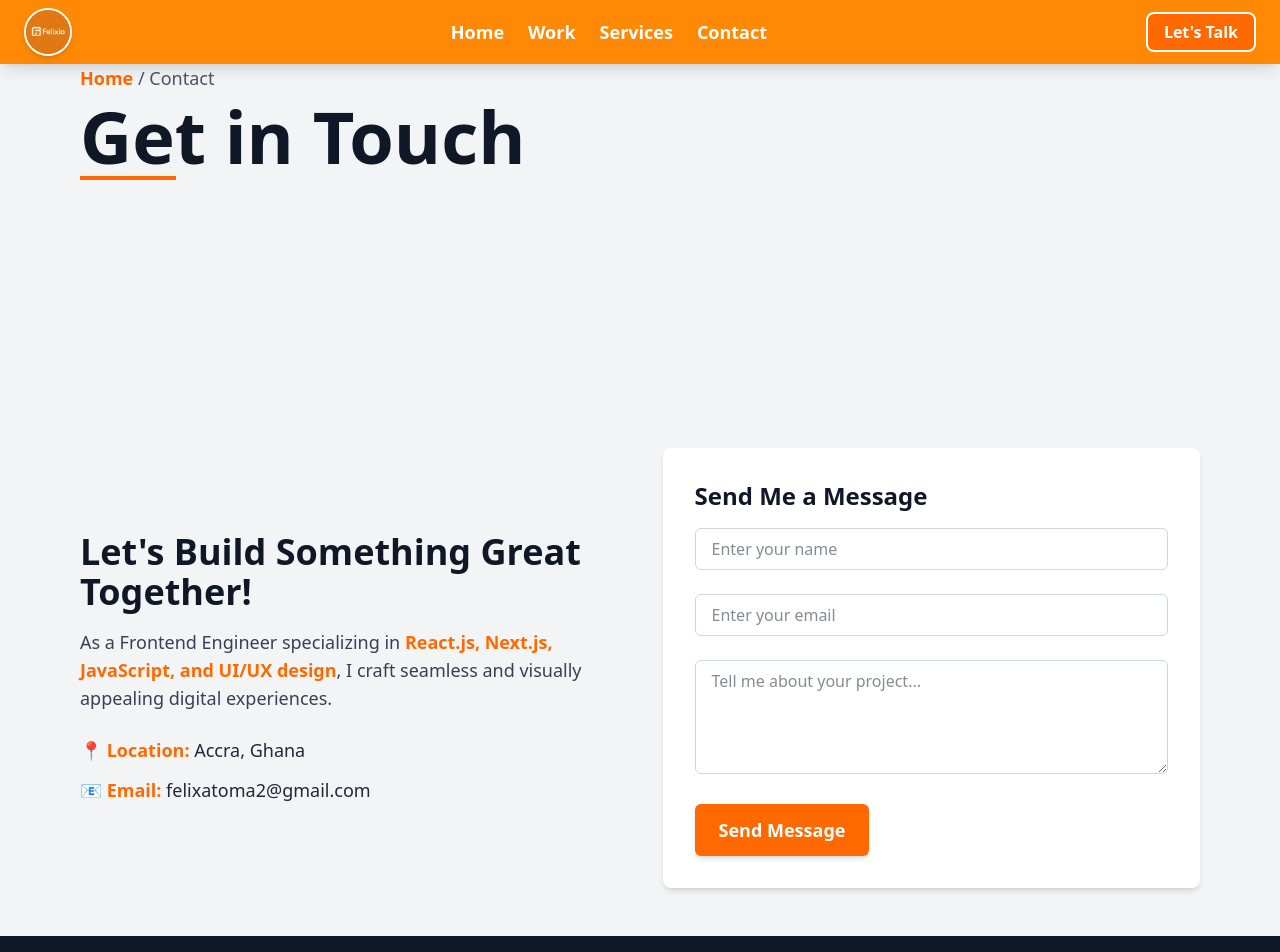
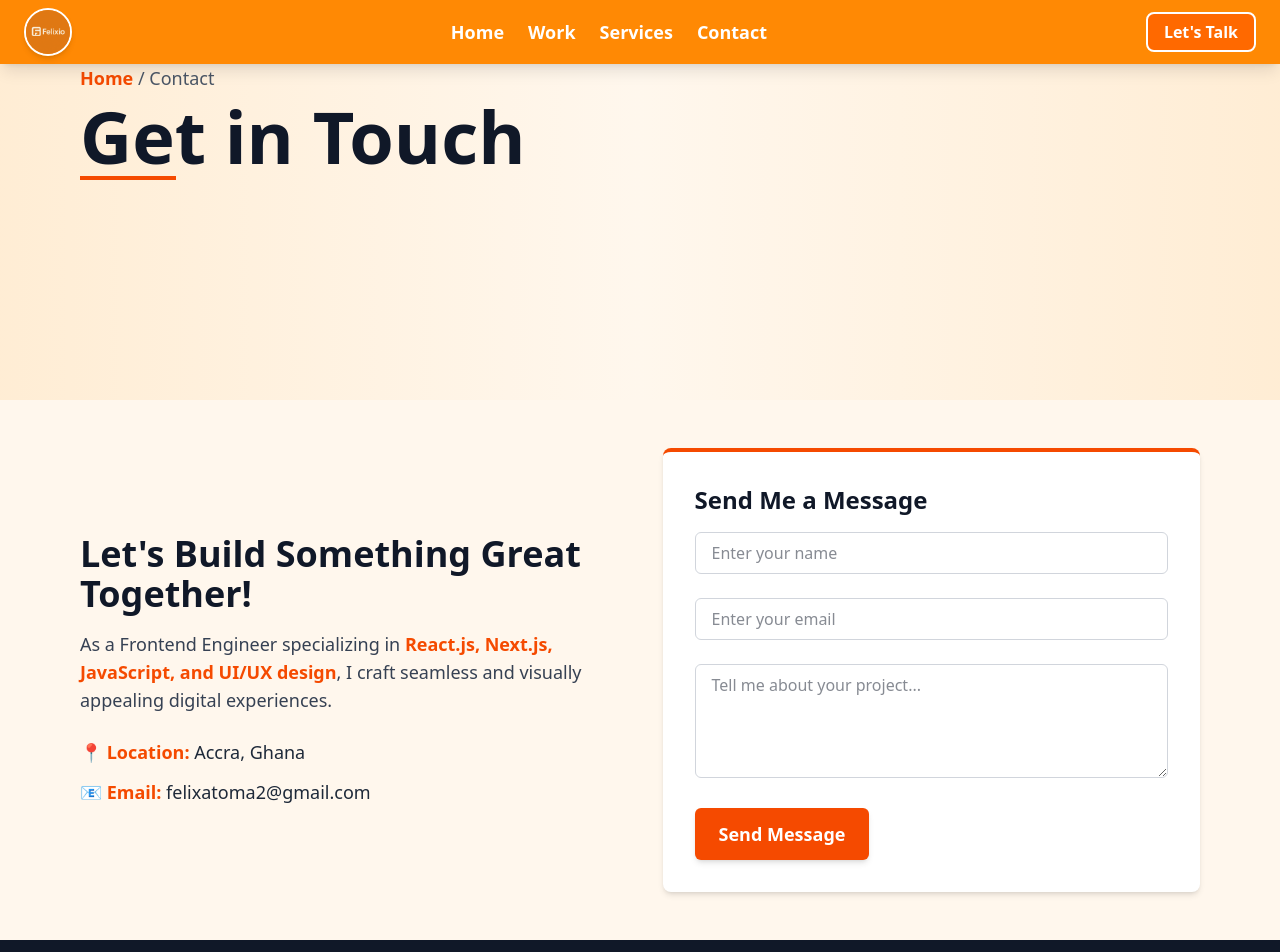
Before and after one commit to felix-atoma/plp-portfolio-689, a React (Vite) app: page /contact in a window 1280 px wide. Shown: the top 952 px of the page. Built offline with nearby package versions, Linux system fonts and the light colour scheme.

Commit message:
final work

```diff
--- a/src/pages/Contact.jsx
+++ b/src/pages/Contact.jsx
@@ -40,37 +40,37 @@ const Contact = () => {
 
   return (
     <>
-      <section className="w-full bg-gray-100 py-16 px-4 md:px-20 min-h-[50vh] flex items-start">
+      <section className="w-full bg-gradient-to-r from-orange-100 via-orange-50 to-orange-100 py-16 px-4 md:px-20 min-h-[50vh] flex items-start">
         <div className="max-w-6xl w-full">
           <div className="text-gray-600 text-base md:text-lg">
-            <span className="text-orange-500 font-semibold">Home</span> / Contact
+            <span className="text-orange-600 font-semibold">Home</span> / Contact
           </div>
           <h2 className="text-5xl md:text-7xl font-extrabold text-gray-900 mt-2 relative inline-block">
             Get in Touch
-            <span className="absolute left-0 -bottom-2 w-16 md:w-24 h-1 bg-orange-500"></span>
+            <span className="absolute left-0 -bottom-2 w-16 md:w-24 h-1 bg-orange-600"></span>
           </h2>
         </div>
       </section>
 
-      <div className="w-full bg-gray-100 py-12 px-4 md:px-20 flex flex-col md:flex-row items-center gap-12">
+      <div className="w-full bg-orange-50 py-12 px-4 md:px-20 flex flex-col md:flex-row items-center gap-12">
         <div className="w-full md:w-1/2 text-center md:text-left">
           <h2 className="text-3xl md:text-4xl font-bold text-gray-900">
             Let's Build Something Great Together!
           </h2>
           <p className="text-gray-700 mt-4 text-base md:text-lg">
-            As a Frontend Engineer specializing in <span className="font-semibold text-orange-500">React.js, Next.js, JavaScript, and UI/UX design</span>, I craft seamless and visually appealing digital experiences.
+            As a Frontend Engineer specializing in <span className="font-semibold text-orange-600">React.js, Next.js, JavaScript, and UI/UX design</span>, I craft seamless and visually appealing digital experiences.
           </p>
           <div className="mt-6 space-y-3 text-base md:text-lg text-gray-800">
-            <p><span className="font-semibold text-orange-500">📍 Location:</span> Accra, Ghana</p>
-            <p><span className="font-semibold text-orange-500">📧 Email:</span> felixatoma2@gmail.com</p>
+            <p><span className="font-semibold text-orange-600">📍 Location:</span> Accra, Ghana</p>
+            <p><span className="font-semibold text-orange-600">📧 Email:</span> felixatoma2@gmail.com</p>
           </div>
         </div>
 
-        <div className="w-full md:w-1/2 bg-white p-6 md:p-8 shadow-md rounded-lg">
+        <div className="w-full md:w-1/2 bg-white p-6 md:p-8 shadow-md rounded-lg border-t-4 border-orange-600">
           <h3 className="text-2xl font-semibold text-gray-900 mb-4 text-center md:text-left">Send Me a Message</h3>
 
-          {successMessage && <p className="text-green-500">{successMessage}</p>}
-          {error && <p className="text-red-500">{error}</p>}
+          {successMessage && <p className="text-green-500 font-medium mb-2">{successMessage}</p>}
+          {error && <p className="text-red-500 font-medium mb-2">{error}</p>}
 
           <form onSubmit={handleSubmit} className="space-y-4 md:space-y-6">
             <input
@@ -79,7 +79,7 @@ const Contact = () => {
               value={formData.name}
               onChange={handleChange}
               placeholder="Enter your name"
-              className="w-full px-4 py-2 border border-gray-300 rounded-md focus:outline-none focus:border-orange-500"
+              className="w-full px-4 py-2 border border-gray-300 rounded-md focus:outline-none focus:border-orange-600"
               required
             />
 
@@ -89,7 +89,7 @@ const Contact = () => {
               value={formData.email}
               onChange={handleChange}
               placeholder="Enter your email"
-              className="w-full px-4 py-2 border border-gray-300 rounded-md focus:outline-none focus:border-orange-500"
+              className="w-full px-4 py-2 border border-gray-300 rounded-md focus:outline-none focus:border-orange-600"
               required
             />
 
@@ -99,14 +99,14 @@ const Contact = () => {
               onChange={handleChange}
               rows="4"
               placeholder="Tell me about your project..."
-              className="w-full px-4 py-2 border border-gray-300 rounded-md focus:outline-none focus:border-orange-500"
+              className="w-full px-4 py-2 border border-gray-300 rounded-md focus:outline-none focus:border-orange-600"
               required
             />
 
             <button
               type="submit"
               disabled={loading}
-              className="w-full md:w-auto flex items-center justify-center text-white text-lg font-semibold px-6 py-3 rounded-md shadow-md bg-orange-500 transition duration-300 hover:bg-orange-600"
+              className="w-full md:w-auto flex items-center justify-center text-white text-lg font-semibold px-6 py-3 rounded-md shadow-md bg-orange-600 transition duration-300 hover:bg-orange-700"
             >
               {loading ? (
                 <motion.div
```
